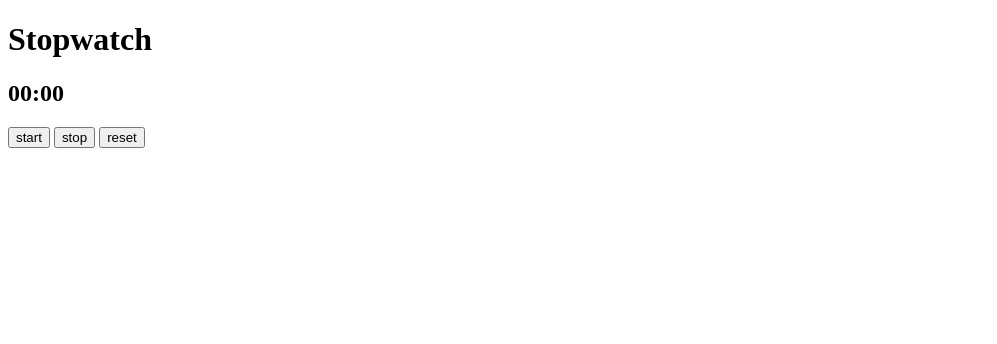
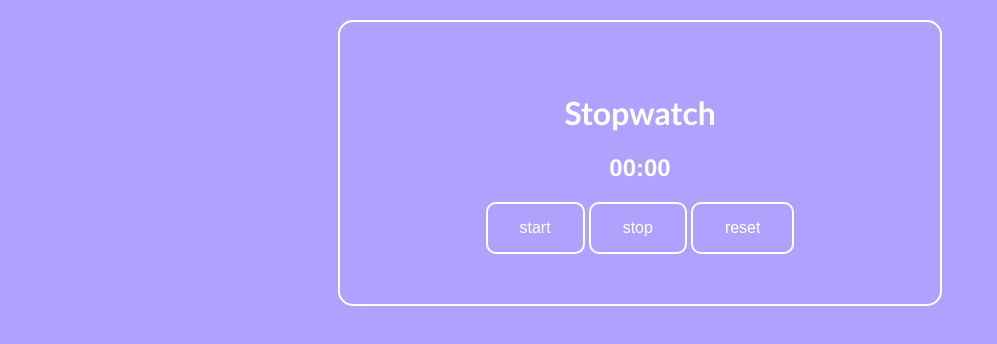
Before and after one commit to Akash-0704/Stopwatch, a plain HTML site: page js stopwatch/index.html in a window 1280 px wide. Shown: the whole page, without its empty margins (0-997 px from the left). Drawn offline with Linux system fonts and the light colour scheme.

Commit message:
Update index.html

```diff
--- a/js stopwatch/index.html
+++ b/js stopwatch/index.html
@@ -5,13 +5,18 @@
     <meta http-equiv="X-UA-Compatible" content="IE=edge">
     <meta name="viewport" content="width=device-width, initial-scale=1.0">
     <title>Stopwatch</title>
+    <link rel="stylesheet" href="index.css">
     <script src="index.js"></script>
 </head>
 <body>
+    <div class="interface">
     <h1>Stopwatch</h1>
     <h2><span id="seconds">00</span>:<span id="ms">00</span></h2>
+    <div class="buttons">
     <button id="start">start</button>
     <button id="stop">stop</button>
     <button id="reset">reset</button>
+    </div>
+    </div>
 </body>
 </html>
```
